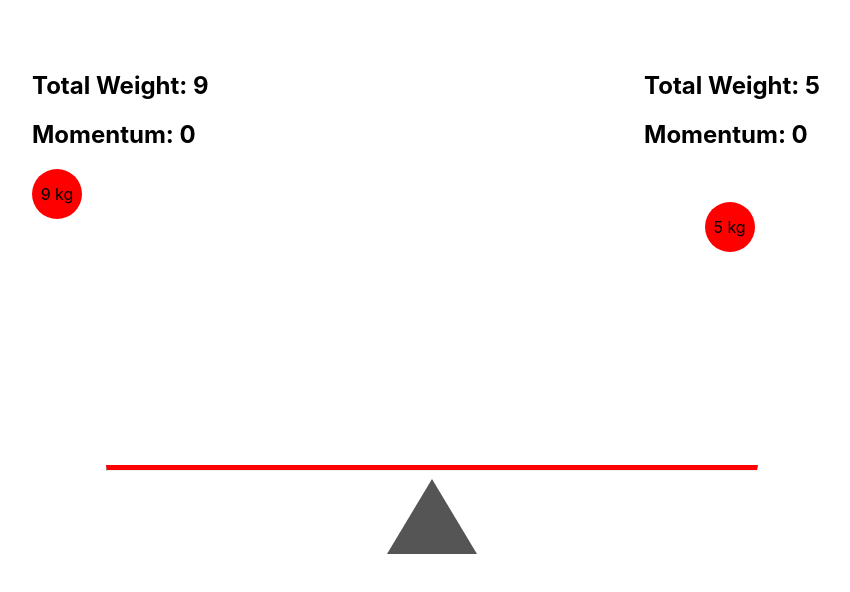
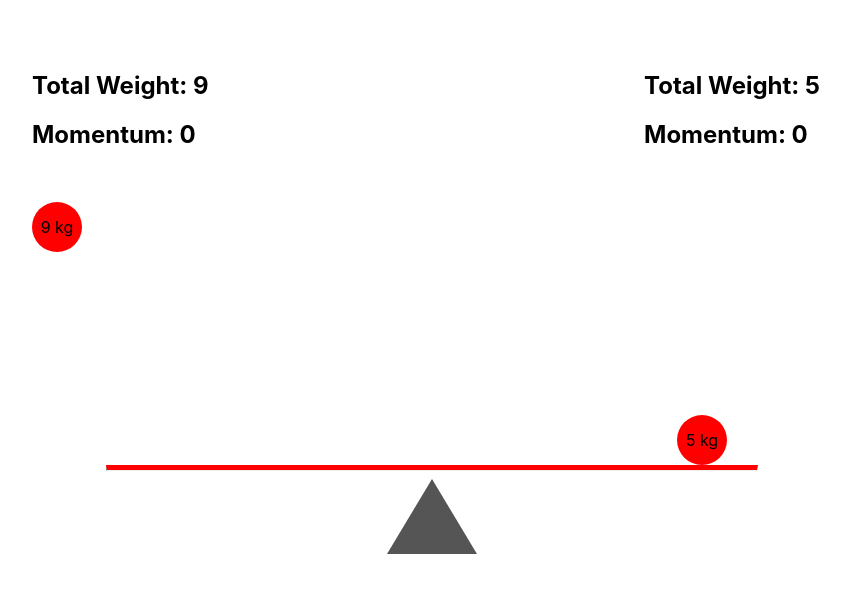
Before and after one commit to mehmeteyupoglu/teeter-totter, a React (Create React App) app in the folder teeter-totter/: page / in a window 1280 px wide. Shown: the top 592 px of the page, without its empty margins (208-1058 px from the left). Built offline with nearby package versions, Linux system fonts and the light colour scheme.

Commit message:
Style the boxes

```diff
--- a/teeter-totter/src/components/ObjectBox/LeftSide/LeftSide.js
+++ b/teeter-totter/src/components/ObjectBox/LeftSide/LeftSide.js
@@ -31,7 +31,7 @@ const LeftSide = () => {
                         <h2>Momentum: {momentum} </h2>
                     </div>
                     <div className="boxes">
-                        <div className={randomBox} >
+                        <div className={randomBox} style={mystyle} >
                             {randomWeight} kg
                         </div>
                     </div>
@@ -40,4 +40,10 @@ const LeftSide = () => {
     );
 }
 
+const mystyle = {
+    position: "absolute",
+    top: 150,
+    left: 0,
+  };
+
 export default LeftSide;
--- a/teeter-totter/src/components/ObjectBox/ObjectBox.js
+++ b/teeter-totter/src/components/ObjectBox/ObjectBox.js
@@ -6,44 +6,14 @@ import RightSide from "./RightSide"
 
 
 class ObjectBox extends Component {
-    constructor(props) {
-        super(props)
-
-        this.state = {
-             leftTotalWeight: 0,
-             rightTotalWeight: 0,
-             rightMomentum: 0,
-             leftMomentum: 0,
-        }
-    }
-
-    movePlayer = () => {
-
-    }
-
-    dropPlayer = () => {
-
-    }
-
-    move = ({keycode}) => {
-
-        if (keycode === 37) {
-            this.movePlayer(-1)
-        } else if (keycode === 39) {
-            this.movePlayer(1)
-        } else if (keycode === 40) {
-            this.dropPlayer()
-        }
-    }
 
     render() {
-        const { leftTotalWeight, rightTotalWeight } = this.state
         return (
             <div>
                 <StyledObjects>
                     <div className="main-box">
-                        <LeftSide leftTotalWeight={leftTotalWeight}/>
-                        <RightSide rightTotalWeight={rightTotalWeight}/>
+                        <LeftSide />
+                        <RightSide />
                     </div>
                 </StyledObjects>
             </div>
--- a/teeter-totter/src/components/ObjectBox/RightSide/RightSide.js
+++ b/teeter-totter/src/components/ObjectBox/RightSide/RightSide.js
@@ -1,7 +1,6 @@
 import React, {useEffect} from 'react';
 import { useSelector, useDispatch} from "react-redux"
-import { addToLeft, addToRight } from "../../../state/TT_Store/actions"
-
+import { addToRight } from "../../../state/TT_Store/actions"
 
 const options = ["triangle", "rectangle", "circle"]
 
@@ -32,7 +31,7 @@ const RightSide = () => {
                 <h2>Momentum: {momentum}</h2>
             </div>
             <div className="boxes">
-                <div className={randomBox} >
+                <div className={randomBox} style={mystyle} >
                     {randomWeight} kg
                 </div>
             </div>
@@ -40,4 +39,10 @@ const RightSide = () => {
     );
 }
 
+const mystyle = {
+    position: "absolute",
+    top: 363,
+    right: 100,
+  };
+
 export default RightSide;
--- a/teeter-totter/src/components/ObjectBox/styles.js
+++ b/teeter-totter/src/components/ObjectBox/styles.js
@@ -17,9 +17,12 @@ align-items: center;
         flex-direction: column;
         height: 200px;
         width: 200px;
+        position: relative;
+
 
         .boxes {
             display: flex;
+
             .triangle {
                 width: 0;
                 height: 0;
@@ -62,6 +65,7 @@ align-items: center;
     align-items: center;
     height: 200px;
     width: 200px;
+    position: relative;
 
     .boxes {
         .triangle {
```
